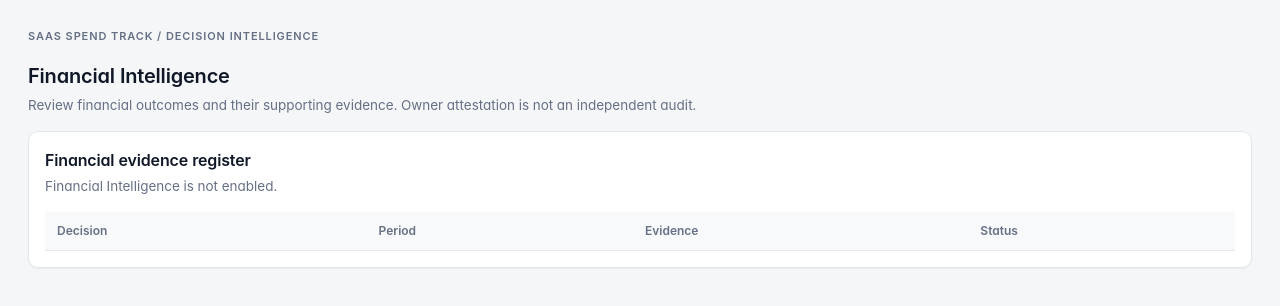
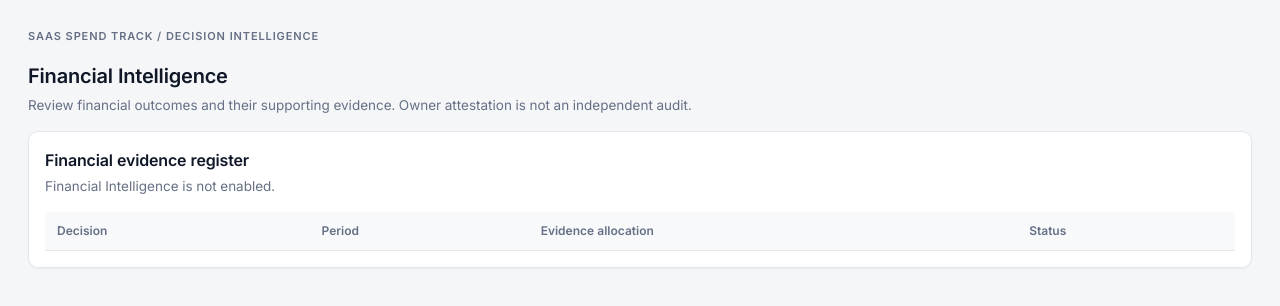
Before and after one commit to vinayraghavendran16/Saasspendtrack-tool, a website: page financial-intelligence.html in a window 1280 px wide. Drawn offline with Linux system fonts and the light colour scheme; no server answers.

Commit message:
Post-V1: align dashboard typography and evidence labels

```diff
--- a/financial-intelligence.html
+++ b/financial-intelligence.html
@@ -1,2 +1,2 @@
 <!doctype html>
-<html lang="en"><head><meta charset="utf-8"><meta name="viewport" content="width=device-width,initial-scale=1"><title>Financial Intelligence | SaaS Spend Track</title><link rel="stylesheet" href="/financial-intelligence.css"><script type="module" src="/financial-intelligence.js"></script></head><body><main><header><p>SAAS SPEND TRACK / DECISION INTELLIGENCE</p><h1>Financial Intelligence</h1><p>Review financial outcomes and their supporting evidence. Owner attestation is not an independent audit.</p></header><section aria-label="Review status" id="metrics"></section><section><h2>Financial evidence register</h2><p id="status" role="status">Loading workspace reviews…</p><div class="table-wrap"><table><thead><tr><th scope="col">Decision</th><th scope="col">Period</th><th scope="col">Evidence</th><th scope="col">Status</th></tr></thead><tbody id="reviews"></tbody></table></div><button id="more" hidden>Load more reviews</button></section></main></body></html>
+<html lang="en"><head><meta charset="utf-8"><meta name="viewport" content="width=device-width,initial-scale=1"><title>Financial Intelligence | SaaS Spend Track</title><link rel="preconnect" href="https://fonts.googleapis.com"><link href="https://fonts.googleapis.com/css2?family=Inter:wght@400;500;600;700&display=swap" rel="stylesheet"><link rel="stylesheet" href="/financial-intelligence.css"><script type="module" src="/financial-intelligence.js"></script></head><body><main><header><p>SAAS SPEND TRACK / DECISION INTELLIGENCE</p><h1>Financial Intelligence</h1><p>Review financial outcomes and their supporting evidence. Owner attestation is not an independent audit.</p></header><section aria-label="Review status" id="metrics"></section><section><h2>Financial evidence register</h2><p id="status" role="status">Loading workspace reviews…</p><div class="table-wrap"><table><thead><tr><th scope="col">Decision</th><th scope="col">Period</th><th scope="col">Evidence allocation</th><th scope="col">Status</th></tr></thead><tbody id="reviews"></tbody></table></div><button id="more" hidden>Load more reviews</button></section></main></body></html>
```
